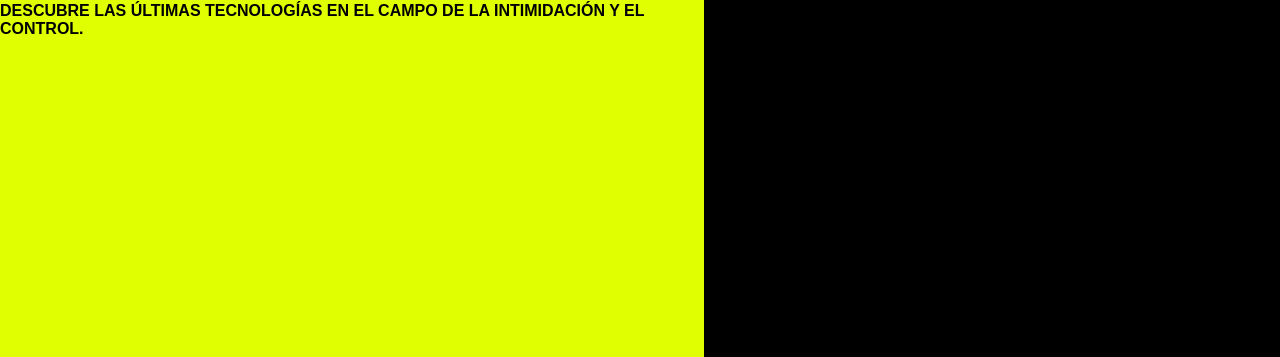
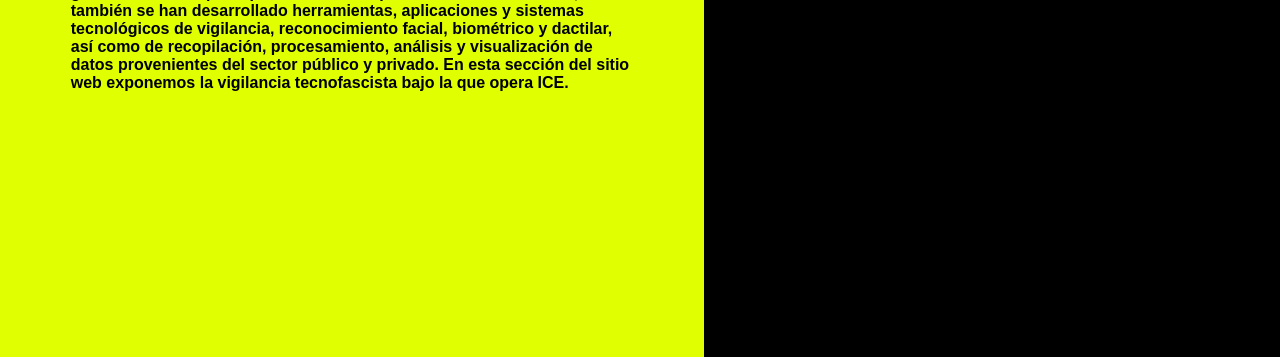
Before and after one commit to mariemariquita/CARBONCITO, a plain HTML site: page menu.html in a window 1280 px wide. Shown: the part 443-800 px from the top of the page. Drawn offline with Linux system fonts and the light colour scheme; a web font is replaced by a local one.

Commit message:
Cambios menu

```diff
--- a/css/menu.css
+++ b/css/menu.css
@@ -50,23 +50,35 @@ body {
   font-weight: var(--display-font-weight);
 }
 
+
 .mitad {
   flex: 1;
   display: flex;
   align-items: center;
   justify-content: center;
   font-size: clamp(2rem, 5vw, 5rem);
-  text-transform: uppercase;
   text-decoration: none;
   flex-direction: column;}
 
 .mitad h2 {
+  text-transform: uppercase;
   margin-bottom: 1rem;
+}
+p {
+  max-width: 74ch;
+  margin: 0 auto;
 }
 
 .mitad p {
   opacity: 0;
   font-size: 1rem;
+  padding: 3rem;
+  /*  font-family: var(--text-font-family);
+  font-weight: var(--text-font-weight);
+  font-size: var(--text-font-size);
+  color: var(--text-color);
+  padding: 7rem;
+  text-align: center;*/
 }
 
 .mitad:hover p {
--- a/css/style.css
+++ b/css/style.css
@@ -55,6 +55,7 @@ body {
   inset: 0;
   width: 100%;
   height: 100%;
+  cursor: pointer;
 }
 
 #sketch canvas {
--- a/menu.html
+++ b/menu.html
@@ -10,11 +10,11 @@
 <body>
   <a class="mitad izquierda" href="./tecnologias.html">
     <h2>Tecnologías</h2>
-    <p>Descubre las últimas tecnologías en el campo de la intimidación y el control.</p>
+    <p id="descripcion">Las tecnologías desarrolladas por ICE operan mediante un sistema de vigilancia y monitoreo constante utilizado para capturar y detener a la gente basándose principalmente en su apariencia. Dentro de ellos, también se han desarrollado herramientas, aplicaciones y sistemas tecnológicos de vigilancia, reconocimiento facial, biométrico y dactilar, así como de recopilación, procesamiento, análisis y visualización de datos provenientes del sector público y privado. En esta sección del sitio web exponemos la vigilancia tecnofascista bajo la que opera ICE.</p>
   </a>
   <a class="mitad derecha" href="./casos.html">
     <h2>Casos</h2>
-    <p>Descubre las últimas tecnologías en el campo de la intimidación y el control.</p>
+    <p id="descripcion">Un gran problema al que se enfrentan las personas cuando son detenidas es la falta de un trato digno con acceso a recursos médicos y atención psicológica, por lo que muchas personas fallecen bajo la detención de ICE por alguna enfermedad, suicidio o por no poder tener contacto con algún familiar para recibir ayuda oportuna. En esta sección del sitio web hacemos conciencia y mantenemos la memoria de las personas que han fallecido, desde enero de 2025 hasta noviembre de 2026, bajo la detención por la negligencia del equipo que opera dentro de los centros de detención de ICE.</p>
   </a>
 </body>
 </html>
```
Also changed, not shown: index.html (+7 -1 lines).
